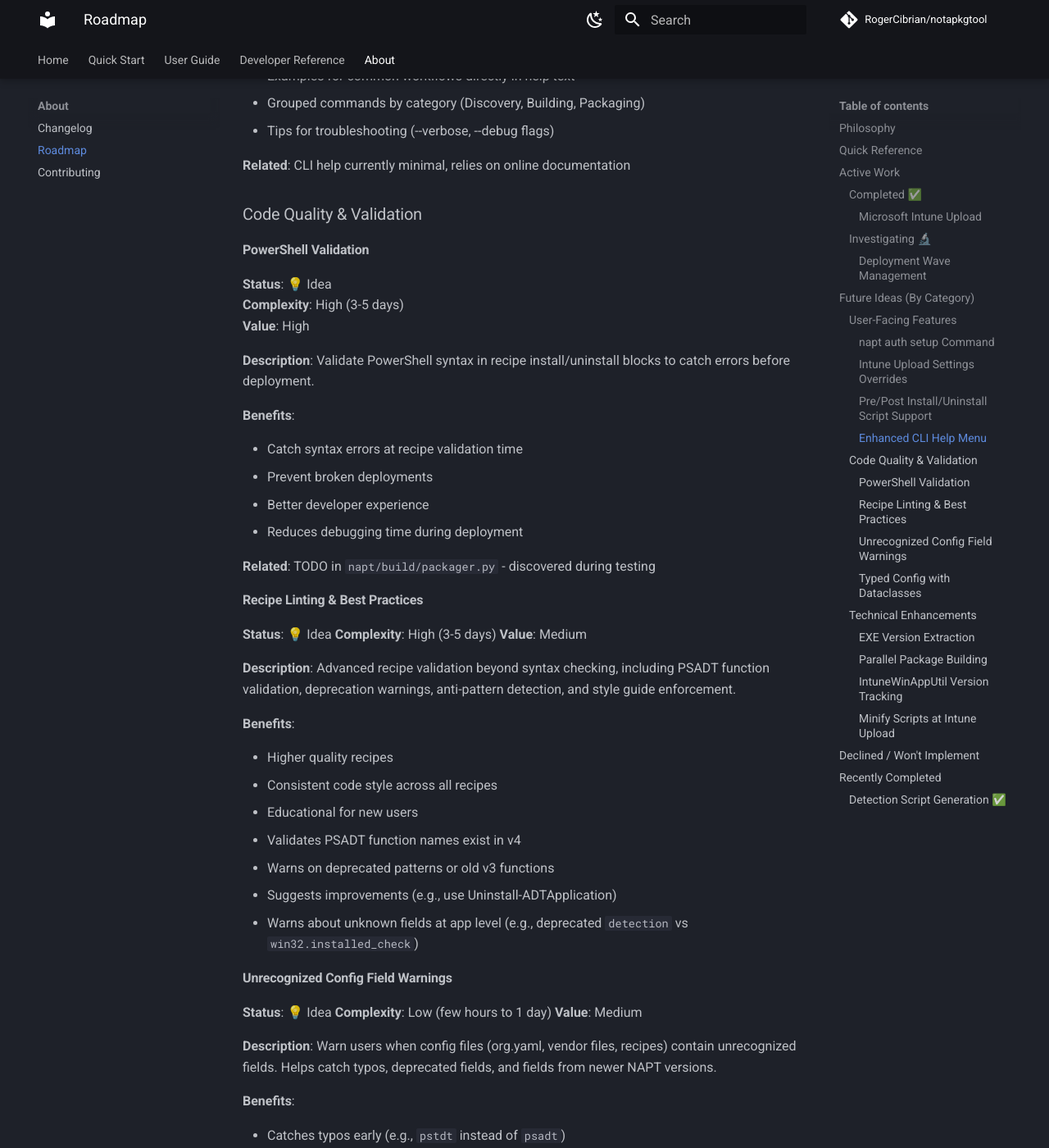
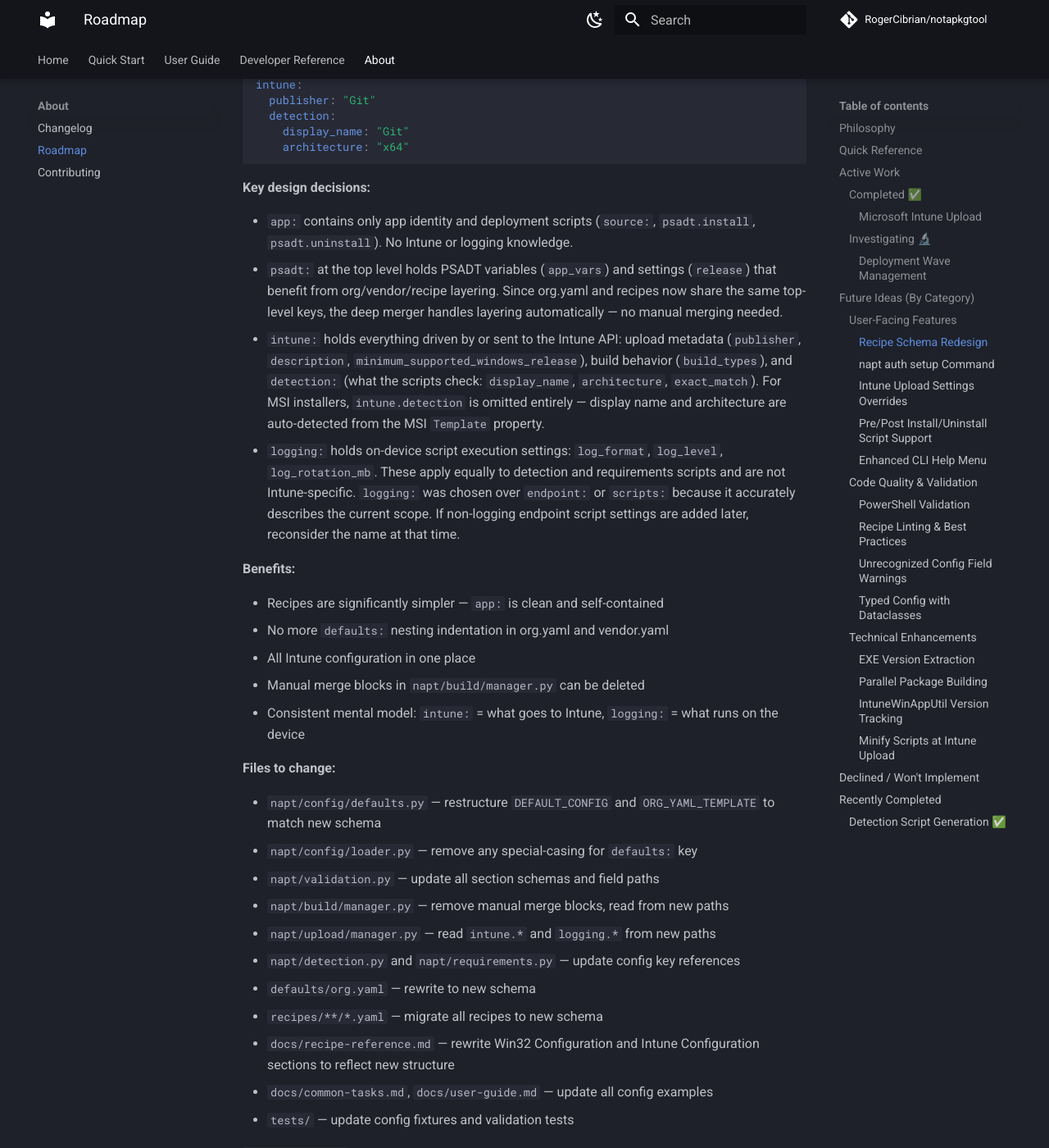
Before and after one commit to RogerCibrian/notapkgtool, an MkDocs documentation site: the page built from docs/roadmap.md, in a window 1280 px wide and 1400 px high, scrolled down 5131 px. Shown: the whole window at 82% size. Built offline with MkDocs 1.6.1 and Material for MkDocs 9.7.7, drawn with Linux system fonts in a browser that asks for light colours; comment, search, counter and statistics services are not loaded; some of the changed text lies outside the part shown.

Commit message:
docs: add recipe schema redesign to roadmap

````diff
--- a/docs/roadmap.md
+++ b/docs/roadmap.md
@@ -23,6 +23,7 @@
 
 | Feature | Status | Category | Complexity | Value |
 |---------|--------|----------|------------|-------|
+| Recipe Schema Redesign | 📋 Ready | User-Facing | High | High |
 | Microsoft Intune Upload | ✅ Completed | User-Facing | High | Very High |
 | `napt auth setup` Command | 💡 Idea | User-Facing | Low | High |
 | Deployment Wave Management | 🔬 Investigating | User-Facing | Very High | High |
@@ -96,6 +97,166 @@
 > - **Technical Enhancements**: Internal improvements and infrastructure enhancements that improve performance, add backend capabilities, or optimize the tool's operation.
 
 ### User-Facing Features
+
+#### Recipe Schema Redesign
+
+**Status**: 📋 Ready
+**Complexity**: High (3-5 days)
+**Value**: High
+
+**Description**: Restructure the recipe and config schema to eliminate design
+awkwardness that accumulated during early development.
+All changes are breaking; do this in a dedicated branch before v1.0.0.
+Suggested branch: `refactor/recipe-schema-redesign`.
+
+**Problems being solved:**
+
+- The `defaults:` wrapper in `org.yaml` and `vendor.yaml` is redundant.
+    The file is already called `defaults/org.yaml`.
+    The wrapper also forces org-level settings (e.g., `defaults.psadt.*`) and
+    recipe-level settings (e.g., `app.psadt.*`) onto different paths, requiring
+    manual merging blocks throughout the codebase
+    (see `_generate_detection_script` and `_generate_requirements_script` in
+    `napt/build/manager.py`).
+- `app.win32.installed_check` nests Intune detection configuration under a
+    vague `win32` key.
+    Everything in `installed_check` generates Intune detection and requirements
+    scripts and belongs alongside other Intune configuration.
+- `log_format`, `log_level`, and `log_rotation_mb` are inside
+    `win32.installed_check` despite configuring on-device script behavior, not
+    Intune.
+    They apply equally to both detection and requirements scripts.
+- The `intune:` section only holds upload metadata while detection
+    configuration lives in `app.win32.installed_check` — all of it is
+    Intune-specific but split across two unrelated locations.
+
+**Target schema — three top-level sections alongside `app:`:**
+
+```yaml
+# defaults/org.yaml — no defaults: wrapper
+apiVersion: napt/v1
+
+psadt:
+  release: "latest"
+  app_vars:
+    AppScriptAuthor: "IT Team"
+
+intune:
+  minimum_supported_windows_release: "21H2"
+  build_types: "both"
+  detection:
+    exact_match: false
+
+logging:
+  log_format: "cmtrace"
+  log_level: "INFO"
+  log_rotation_mb: 3
+```
+
+```yaml
+# recipes/Google/chrome.yaml (MSI — intune.detection omitted, auto-detected)
+apiVersion: napt/v1
+
+app:
+  name: "Google Chrome"
+  id: "napt-chrome"
+  source:
+    strategy: url_download
+    url: "https://dl.google.com/dl/chrome/install/googlechromestandaloneenterprise64.msi"
+  psadt:
+    install: |
+      Start-ADTMsiProcess -Action Install -Path "$dirFiles\googlechromestandaloneenterprise64.msi" -Parameters "ALLUSERS=1"
+    uninstall: |
+      Uninstall-ADTApplication -Name "Google Chrome"
+
+psadt:
+  app_vars:
+    AppName: "Google Chrome"
+    AppVersion: "${discovered_version}"
+
+intune:
+  publisher: "Google"
+```
+
+```yaml
+# recipes/Git/git.yaml (EXE — intune.detection required)
+apiVersion: napt/v1
+
+app:
+  name: "Git for Windows"
+  id: "napt-git"
+  source:
+    strategy: api_github
+    repo: "git-for-windows/git"
+    asset_pattern: "Git-.*-64-bit\\.exe$"
+    version_pattern: "v?([0-9.]+)\\.windows"
+  psadt:
+    install: |
+      Start-ADTProcess -Path "$dirFiles\Git-${discovered_version}-64-bit.exe" -Parameters "/VERYSILENT /NORESTART"
+    uninstall: |
+      Uninstall-ADTApplication -Name "Git"
+
+psadt:
+  app_vars:
+    AppName: "Git for Windows"
+    AppVersion: "${discovered_version}"
+
+intune:
+  publisher: "Git"
+  detection:
+    display_name: "Git"
+    architecture: "x64"
+```
+
+**Key design decisions:**
+
+- `app:` contains only app identity and deployment scripts
+    (`source:`, `psadt.install`, `psadt.uninstall`).
+    No Intune or logging knowledge.
+- `psadt:` at the top level holds PSADT variables (`app_vars`) and settings
+    (`release`) that benefit from org/vendor/recipe layering.
+    Since org.yaml and recipes now share the same top-level keys, the deep
+    merger handles layering automatically — no manual merging needed.
+- `intune:` holds everything driven by or sent to the Intune API:
+    upload metadata (`publisher`, `description`,
+    `minimum_supported_windows_release`), build behavior (`build_types`), and
+    `detection:` (what the scripts check: `display_name`, `architecture`,
+    `exact_match`).
+    For MSI installers, `intune.detection` is omitted entirely — display name
+    and architecture are auto-detected from the MSI `Template` property.
+- `logging:` holds on-device script execution settings: `log_format`,
+    `log_level`, `log_rotation_mb`.
+    These apply equally to detection and requirements scripts and are not
+    Intune-specific.
+    `logging:` was chosen over `endpoint:` or `scripts:` because it accurately
+    describes the current scope.
+    If non-logging endpoint script settings are added later, reconsider the
+    name at that time.
+
+**Benefits:**
+
+- Recipes are significantly simpler — `app:` is clean and self-contained
+- No more `defaults:` nesting indentation in org.yaml and vendor.yaml
+- All Intune configuration in one place
+- Manual merge blocks in `napt/build/manager.py` can be deleted
+- Consistent mental model: `intune:` = what goes to Intune,
+    `logging:` = what runs on the device
+
+**Files to change:**
+
+- `napt/config/defaults.py` — restructure `DEFAULT_CONFIG` and
+    `ORG_YAML_TEMPLATE` to match new schema
+- `napt/config/loader.py` — remove any special-casing for `defaults:` key
+- `napt/validation.py` — update all section schemas and field paths
+- `napt/build/manager.py` — remove manual merge blocks, read from new paths
+- `napt/upload/manager.py` — read `intune.*` and `logging.*` from new paths
+- `napt/detection.py` and `napt/requirements.py` — update config key references
+- `defaults/org.yaml` — rewrite to new schema
+- `recipes/**/*.yaml` — migrate all recipes to new schema
+- `docs/recipe-reference.md` — rewrite Win32 Configuration and Intune
+    Configuration sections to reflect new structure
+- `docs/common-tasks.md`, `docs/user-guide.md` — update all config examples
+- `tests/` — update config fixtures and validation tests
 
 #### `napt auth setup` Command
 
````
Also changed, not shown: other parts of docs/roadmap.md (+2 -2 lines).
